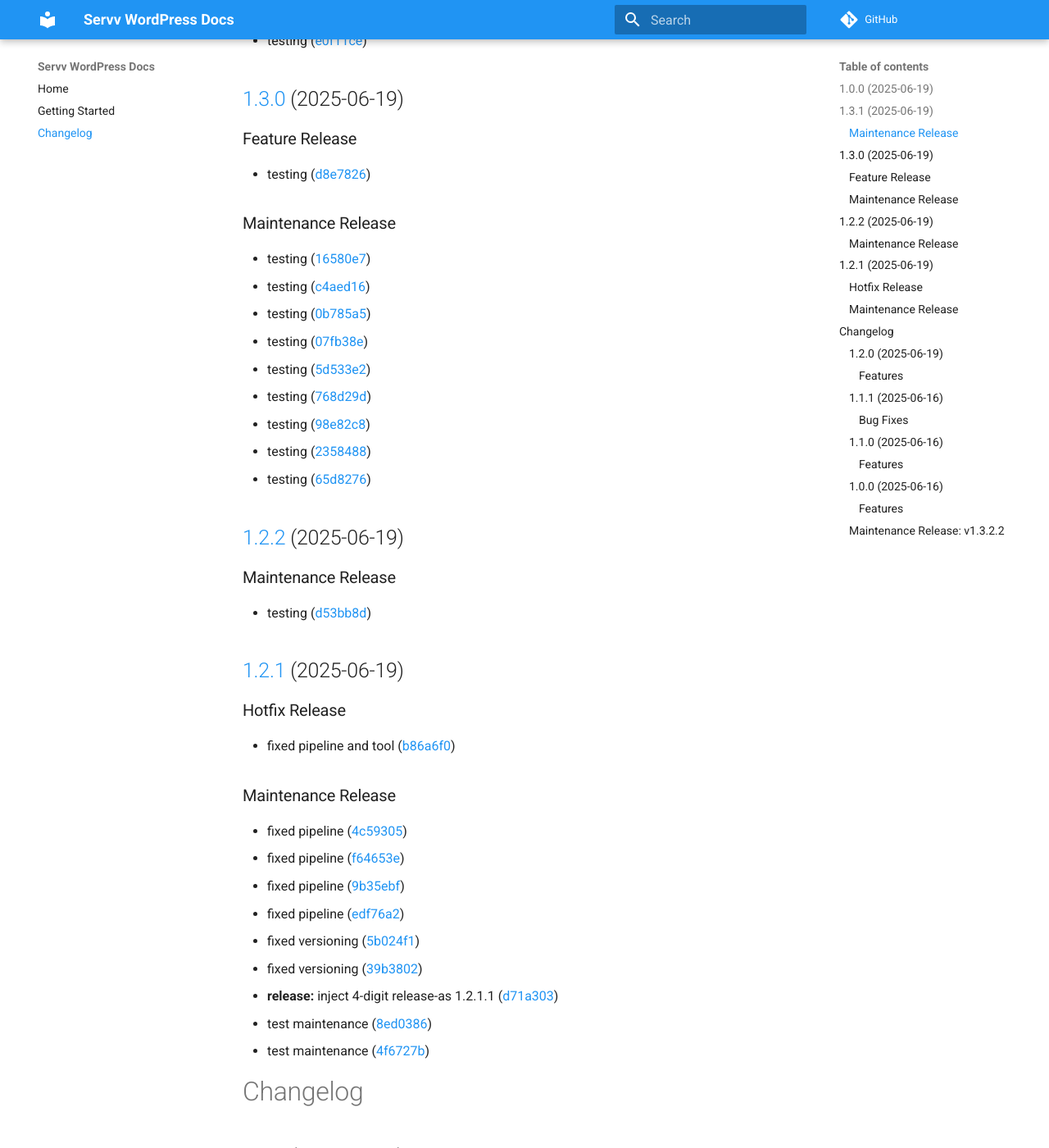
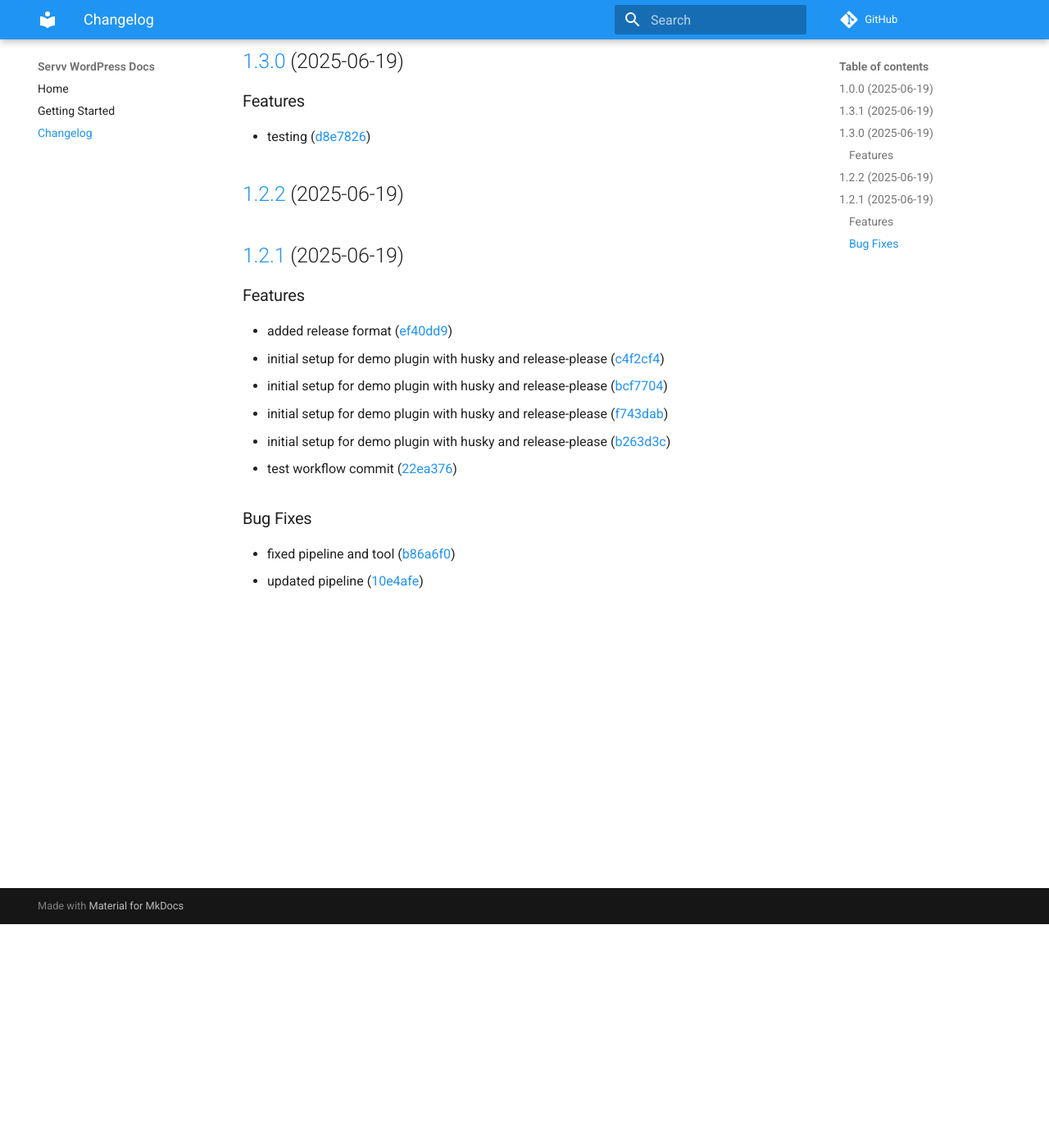
Before and after one commit to varuncoderise/demo_docs, an MkDocs documentation site: the page built from docs/changelog.md, in a window 1280 px wide and 1400 px high, scrolled down 273 px. Shown: the whole window at 82% size. Built offline with MkDocs 1.6.1 and Material for MkDocs 9.7.7, drawn with Linux system fonts in a browser that asks for light colours; comment, search, counter and statistics services are not loaded; some of the changed text lies outside the part shown.

Commit message:
Update changelog from v1.3.2.4

```diff
--- a/docs/changelog.md
+++ b/docs/changelog.md
@@ -1,85 +1,23 @@
 ## [1.0.0](https://github.com/varuncoderise/demo-plugin/compare/v1.3.1...v1.0.0) (2025-06-19)
 ## [1.3.1](https://github.com/varuncoderise/demo-plugin/compare/v1.3.0...v1.3.1) (2025-06-19)
-
-### Maintenance Release
-
-* testing ([e0f11ce](https://github.com/varuncoderise/demo-plugin/commit/e0f11ce406ae1f4b2836d6b929977e3c3b7dd2e0))
-
 ## [1.3.0](https://github.com/varuncoderise/demo-plugin/compare/v1.2.2...v1.3.0) (2025-06-19)
 
-### Feature Release
+### Features
 
 * testing ([d8e7826](https://github.com/varuncoderise/demo-plugin/commit/d8e7826397edb9e04d85f93650459ba0c81b760f))
-
-### Maintenance Release
-
-* testing ([16580e7](https://github.com/varuncoderise/demo-plugin/commit/16580e7264392a5f18a16bbc23d84c46d8fe5c5d))
-* testing ([c4aed16](https://github.com/varuncoderise/demo-plugin/commit/c4aed16828a1284d119734557ac2ce1a7b638eff))
-* testing ([0b785a5](https://github.com/varuncoderise/demo-plugin/commit/0b785a5e982f2d3a03f65d75b11c80c3d8fea58e))
-* testing ([07fb38e](https://github.com/varuncoderise/demo-plugin/commit/07fb38e7290dc503f84599fc40d5070d2b053358))
-* testing ([5d533e2](https://github.com/varuncoderise/demo-plugin/commit/5d533e2e8eba91672a4c9f9626bdadfda5d2183a))
-* testing ([768d29d](https://github.com/varuncoderise/demo-plugin/commit/768d29d5f2e3d5141a729a1b7db1a0b3611f109a))
-* testing ([98e82c8](https://github.com/varuncoderise/demo-plugin/commit/98e82c824ed8893dad435462804a23dd9b08cce4))
-* testing ([2358488](https://github.com/varuncoderise/demo-plugin/commit/2358488e1c09dafa4b4b6820f75f2465e92cd14a))
-* testing ([65d8276](https://github.com/varuncoderise/demo-plugin/commit/65d827605f41d9c460e900aaff259d9f9beccb23))
-
 ## [1.2.2](https://github.com/varuncoderise/demo-plugin/compare/v1.2.1...v1.2.2) (2025-06-19)
-
-### Maintenance Release
-
-* testing ([d53bb8d](https://github.com/varuncoderise/demo-plugin/commit/d53bb8d336d42016eeea08cb5eadc17634538412))
-
 ## [1.2.1](https://github.com/varuncoderise/demo-plugin/compare/v1.2.0...v1.2.1) (2025-06-19)
-
-### Hotfix Release
-
-* fixed pipeline and tool ([b86a6f0](https://github.com/varuncoderise/demo-plugin/commit/b86a6f009d4e203b681b290847b46d372766283d))
-
-### Maintenance Release
-
-* fixed pipeline ([4c59305](https://github.com/varuncoderise/demo-plugin/commit/4c59305b4f6ac07c1224c9eca42cb5b1c8c1bdf5))
-* fixed pipeline ([f64653e](https://github.com/varuncoderise/demo-plugin/commit/f64653e6e2c50f4dcfdecb888de731be4eed053d))
-* fixed pipeline ([9b35ebf](https://github.com/varuncoderise/demo-plugin/commit/9b35ebfb0555251a84137910a9c4e3a47b81a2b0))
-* fixed pipeline ([edf76a2](https://github.com/varuncoderise/demo-plugin/commit/edf76a2e820f0052b570758e99fad8e3035d9c62))
-* fixed versioning ([5b024f1](https://github.com/varuncoderise/demo-plugin/commit/5b024f1f49b37b6b2c275bf1870bb7b7aa25fda6))
-* fixed versioning ([39b3802](https://github.com/varuncoderise/demo-plugin/commit/39b38026d29f206ced7cb090cc3cff66b054d83e))
-* **release:** inject 4-digit release-as 1.2.1.1 ([d71a303](https://github.com/varuncoderise/demo-plugin/commit/d71a30314feea48319945e1e4fb65307d8dd6609))
-* test maintenance ([8ed0386](https://github.com/varuncoderise/demo-plugin/commit/8ed038699d2ad1932805850084367e3f50561e0f))
-* test maintenance ([4f6727b](https://github.com/varuncoderise/demo-plugin/commit/4f6727b81dd3599dd6f35ee0155ac1a9c0e67345))
-
-# Changelog
-
-## [1.2.0](https://github.com/varuncoderise/demo-plugin/compare/v1.1.1...v1.2.0) (2025-06-19)
-
 
 ### Features
 
 * added release format ([ef40dd9](https://github.com/varuncoderise/demo-plugin/commit/ef40dd90546e54604eb6d04c0a5cd9837b42eaee))
-
-## [1.1.1](https://github.com/varuncoderise/demo-plugin/compare/v1.1.0...v1.1.1) (2025-06-16)
-
+* initial setup for demo plugin with husky and release-please ([c4f2cf4](https://github.com/varuncoderise/demo-plugin/commit/c4f2cf410fe1f0cb2a9aaf597d6a9945fe1a37c6))
+* initial setup for demo plugin with husky and release-please ([bcf7704](https://github.com/varuncoderise/demo-plugin/commit/bcf7704ecc27e468dd738aa0dd38d72882b580d8))
+* initial setup for demo plugin with husky and release-please ([f743dab](https://github.com/varuncoderise/demo-plugin/commit/f743dab2ba3389b1b9608eadfe4aad8dff3d2cd4))
+* initial setup for demo plugin with husky and release-please ([b263d3c](https://github.com/varuncoderise/demo-plugin/commit/b263d3c4c96af724694bc089deaba64c2c9f6228))
+* test workflow commit ([22ea376](https://github.com/varuncoderise/demo-plugin/commit/22ea37603a4f7c7acdc78d50aed76644fdd2bb1f))
 
 ### Bug Fixes
 
+* fixed pipeline and tool ([b86a6f0](https://github.com/varuncoderise/demo-plugin/commit/b86a6f009d4e203b681b290847b46d372766283d))
 * updated pipeline ([10e4afe](https://github.com/varuncoderise/demo-plugin/commit/10e4afe7c1516996cc11e85889394b94f045389a))
-
-## [1.1.0](https://github.com/varuncoderise/demo-plugin/compare/v1.0.0...v1.1.0) (2025-06-16)
-
-
-### Features
-
-* test workflow commit ([22ea376](https://github.com/varuncoderise/demo-plugin/commit/22ea37603a4f7c7acdc78d50aed76644fdd2bb1f))
-
-## 1.0.0 (2025-06-16)
-
-
-### Features
-
-* initial setup for demo plugin with husky and release-please ([c4f2cf4](https://github.com/varuncoderise/demo-plugin/commit/c4f2cf410fe1f0cb2a9aaf597d6a9945fe1a37c6))
-* initial setup for demo plugin with husky and release-please ([0536170](https://github.com/varuncoderise/demo-plugin/commit/0536170743586166aa5a64a32a356d80130d8011))
-* initial setup for demo plugin with husky and release-please ([bcf7704](https://github.com/varuncoderise/demo-plugin/commit/bcf7704ecc27e468dd738aa0dd38d72882b580d8))
-* initial setup for demo plugin with husky and release-please ([f743dab](https://github.com/varuncoderise/demo-plugin/commit/f743dab2ba3389b1b9608eadfe4aad8dff3d2cd4))
-* initial setup for demo plugin with husky and release-please ([b263d3c](https://github.com/varuncoderise/demo-plugin/commit/b263d3c4c96af724694bc089deaba64c2c9f6228))
-
-
-## Maintenance Release: v1.3.2.2
```
